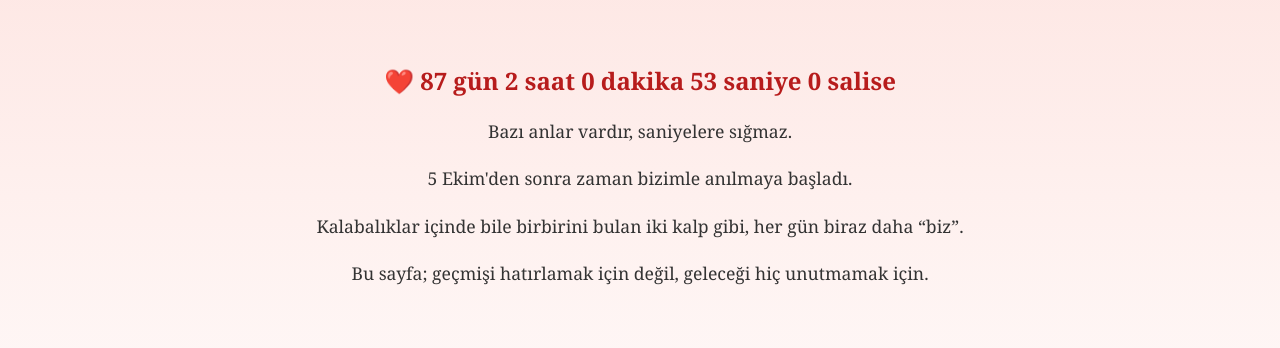
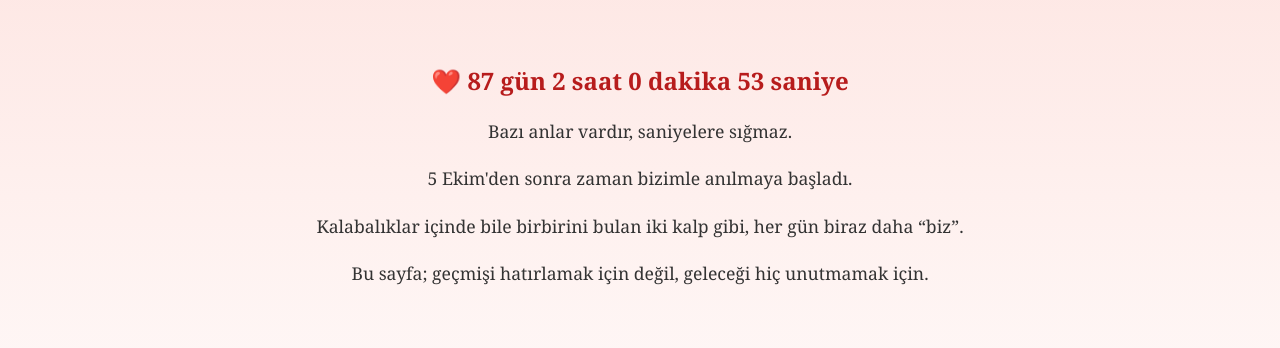
Before and after one commit to rmertguler-a11y/sayac, a plain HTML site: page index.html in a window 1280 px wide. Shown: the part 216-564 px from the top of the page. Drawn offline with Linux system fonts and the light colour scheme.

Commit message:
Update index.html

```diff
--- a/index.html
+++ b/index.html
@@ -83,7 +83,7 @@ function updateCounter() {
     const milliseconds = diff % 1000;
 
     document.getElementById("counter").innerText =
-        `❤️ ${days} gün ${hours} saat ${minutes} dakika ${seconds} saniye ${milliseconds} salise`;
+        `❤️ ${days} gün ${hours} saat ${minutes} dakika ${seconds} saniye`;
 }
 
 // Sayaç her 10ms güncellenecek
```
